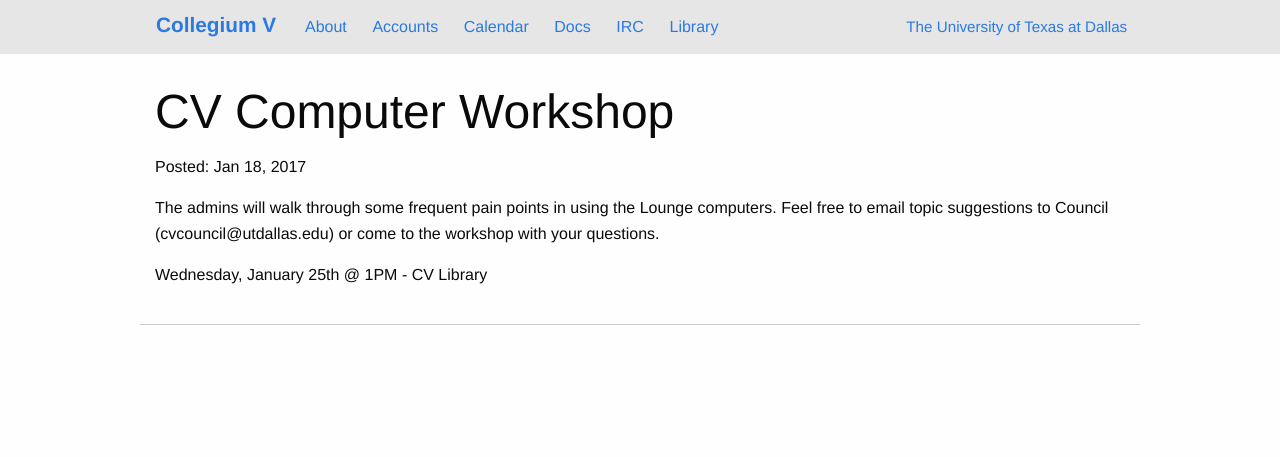
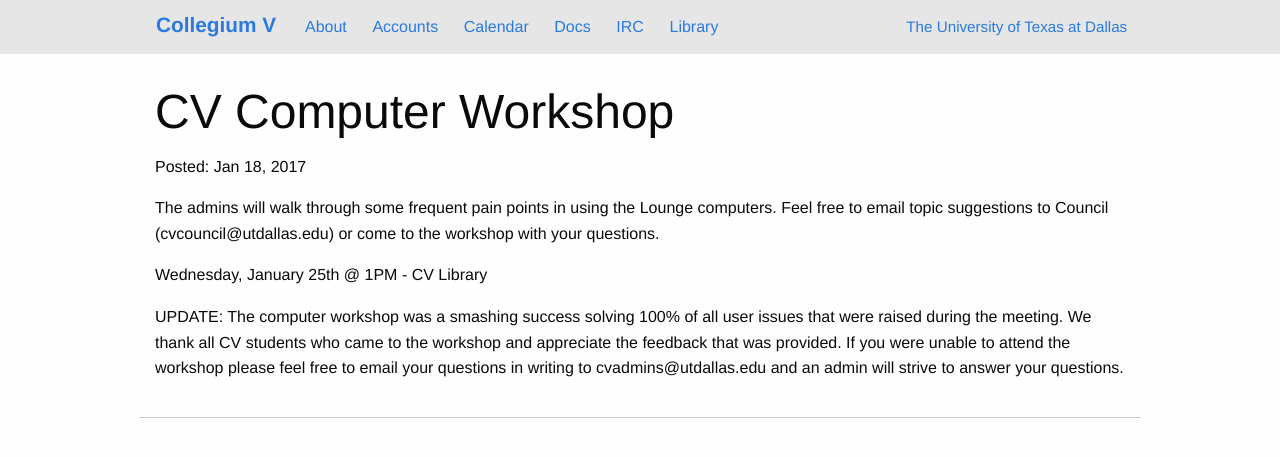
Before and after one commit to collegiumv/cv_jekyll, a Jekyll site: the page built from _posts/2017-01-25-computers.markdown, in a window 1280 px wide. Shown: the top 457 px of the page. Built offline with Jekyll 4.4.1, drawn with Linux system fonts in a browser that asks for light colours.

Commit message:
Add update on Computer Workshop

```diff
--- a/_posts/2017-01-25-computers.markdown
+++ b/_posts/2017-01-25-computers.markdown
@@ -8,3 +8,6 @@ categories: workshop
 The admins will walk through some frequent pain points in using the Lounge computers. Feel free to email topic suggestions to Council (cvcouncil@utdallas.edu) or come to the workshop with your questions.
 
 Wednesday, January 25th @ 1PM - CV Library
+
+
+UPDATE:  The computer workshop was a smashing success solving 100% of all user issues that were raised during the meeting.  We thank all CV students who came to the workshop and appreciate the feedback that was provided.  If you were unable to attend the workshop please feel free to email your questions in writing to cvadmins@utdallas.edu and an admin will strive to answer your questions.
```
